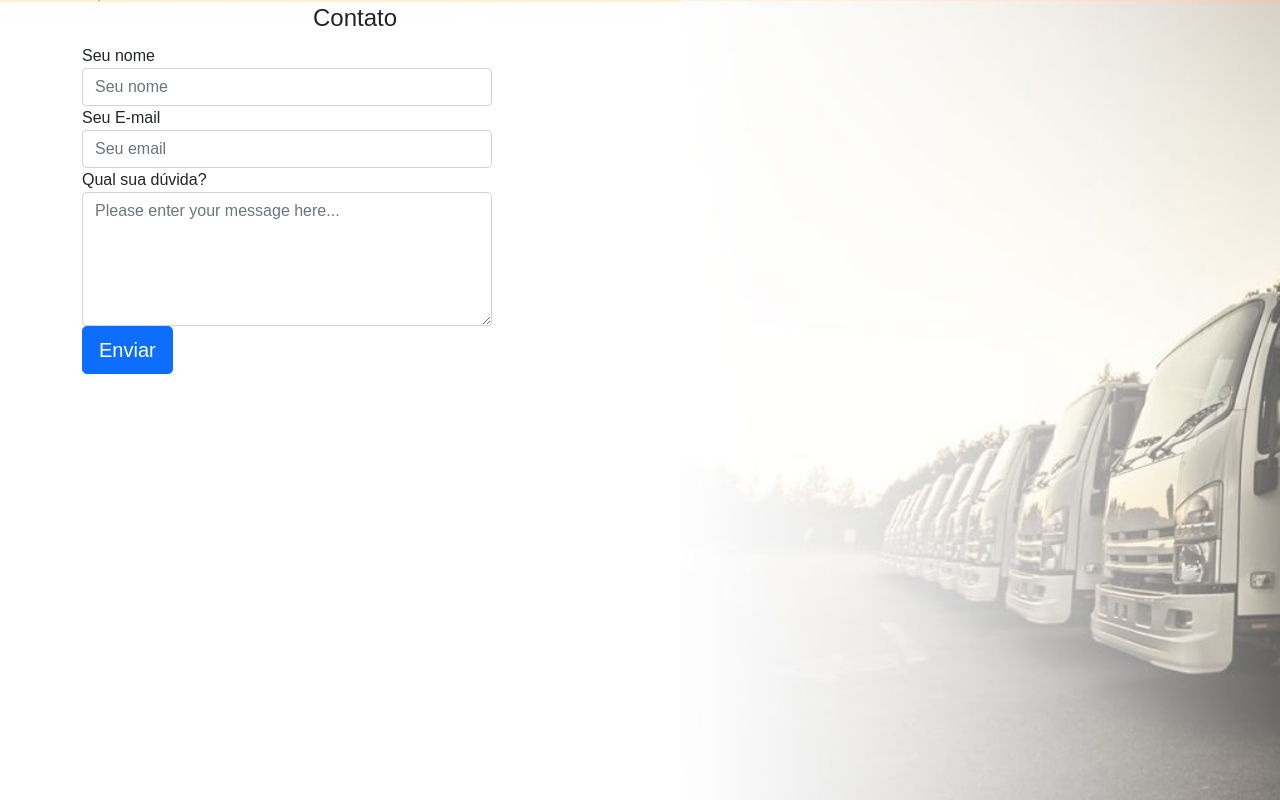
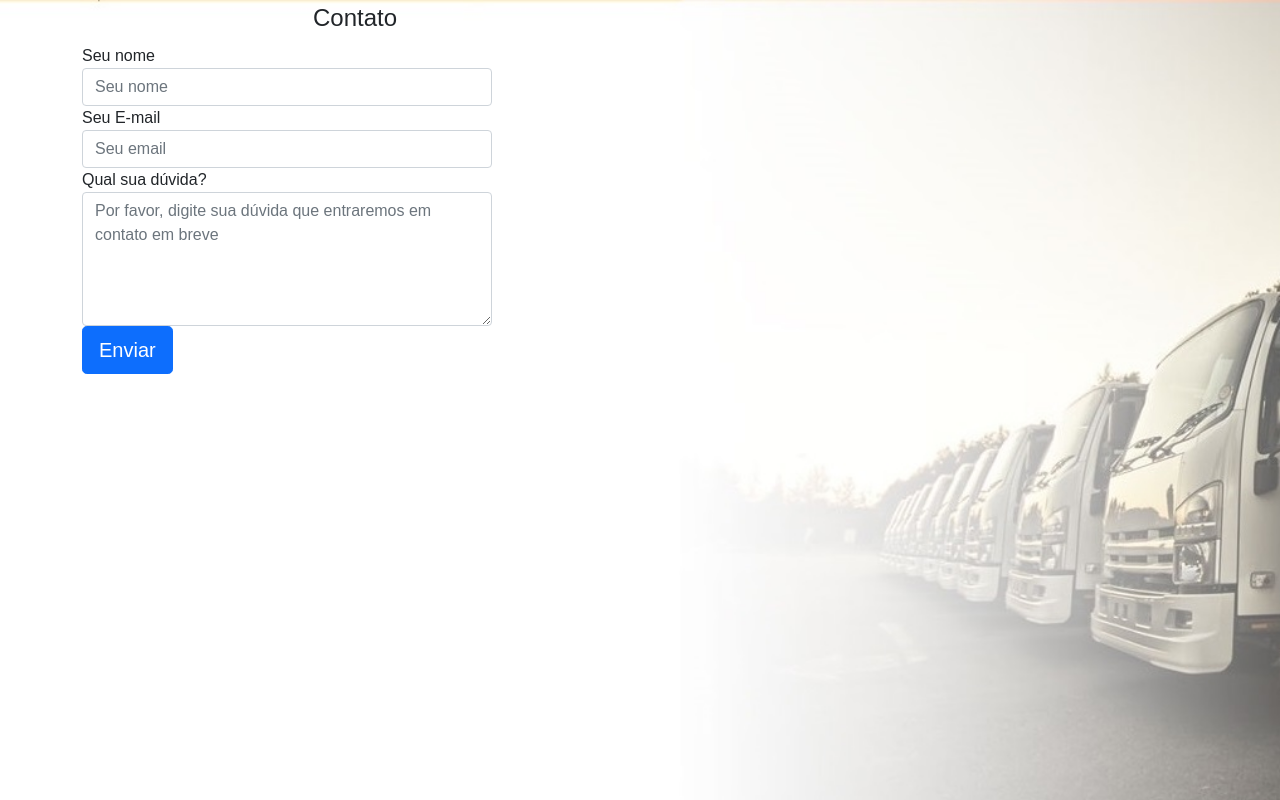
Before and after one commit to PauloSGM/site_institucional, a plain HTML site: page contato.html in a window 1280 px wide. Drawn offline with Linux system fonts and the light colour scheme; files that its build step writes are made by us from their sources.

Commit message:
corrigindo placeholder

```diff
--- a/contato.html
+++ b/contato.html
@@ -38,7 +38,7 @@
             <div class="form-group">
               <label class="col-md-9 control-label" for="message">Qual sua dúvida?</label>
               <div class="col-md-9">
-                <textarea class="form-control" id="message" name="message" placeholder="Please enter your message here..." rows="5"></textarea>
+                <textarea class="form-control" id="message" name="message" placeholder="Por favor, digite sua dúvida que entraremos em contato em breve" rows="5"></textarea>
               </div>
             </div>
 
```
